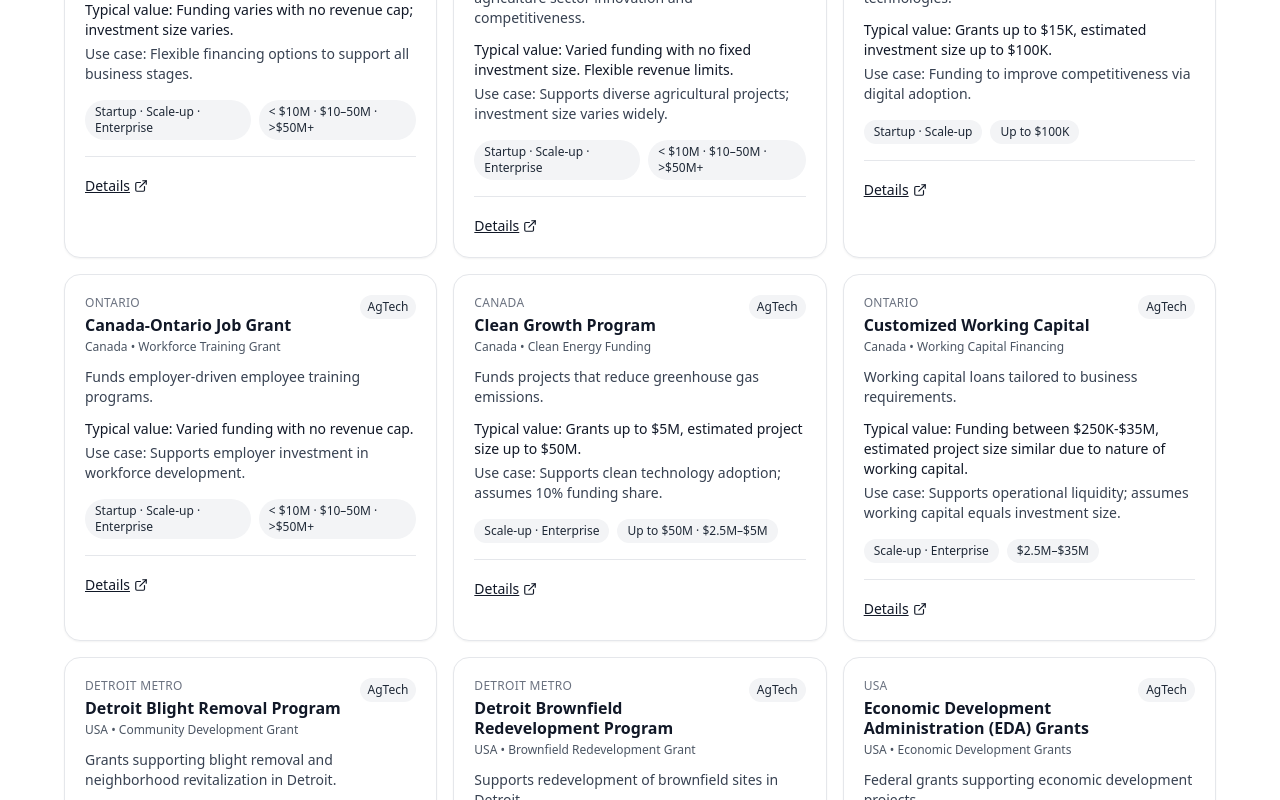
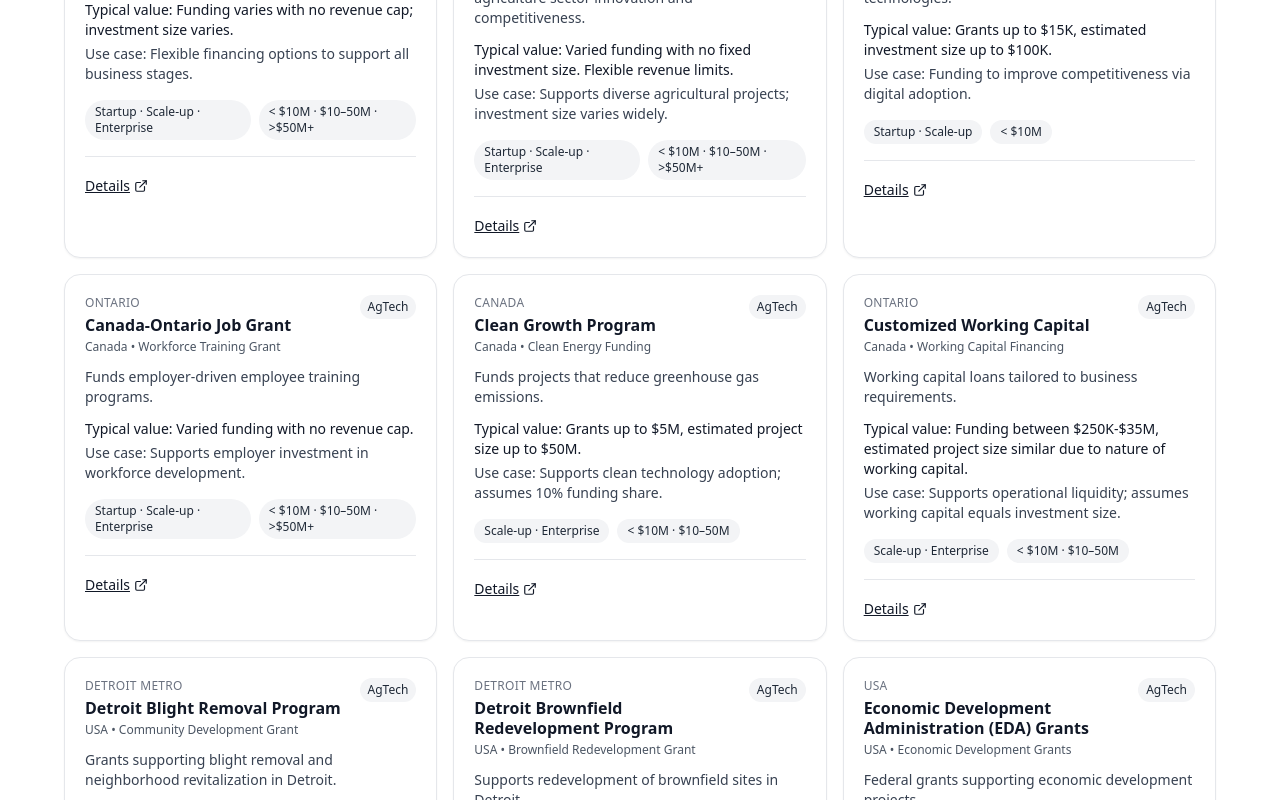
Before and after one commit to rivercollaborative-cell/incentives-grid, a React (Create React App) app: page / in a window 1280 px wide. Shown: the part 1340-2140 px from the top of the page. Built offline with nearby package versions, Linux system fonts and the light colour scheme.

Commit message:
Update IncentivesGrid.tsx

```diff
--- a/src/IncentivesGrid.tsx
+++ b/src/IncentivesGrid.tsx
@@ -153,7 +153,7 @@
   type: "Digital Adoption Grant",
   sectors: ["AgTech", "AI", "EV/AV", "BioTech"],
   stages: ["Startup", "Scale-up"],
-  sizes: ["Up to $100K"],
+  sizes: ["< $10M"],
   headline: "Supports small businesses adopting digital technologies.",
   estValue: "Grants up to $15K, estimated investment size up to $100K.",
   useCase: "Funding to improve competitiveness via digital adoption.",
@@ -183,7 +183,7 @@
   type: "Clean Energy Funding",
   sectors: ["AgTech"],
   stages: ["Scale-up", "Enterprise"],
-  sizes: ["Up to $50M", "$2.5M–$5M"],
+  sizes: ["< $10M", "$10–50M"],
   headline: "Funds projects that reduce greenhouse gas emissions.",
   estValue: "Grants up to $5M, estimated project size up to $50M.",
   useCase: "Supports clean technology adoption; assumes 10% funding share.",
@@ -198,7 +198,7 @@
   type: "Working Capital Financing",
   sectors: ["AgTech", "AI", "EV/AV", "FinTech", "BioTech"],
   stages: ["Scale-up", "Enterprise"],
-  sizes: ["$2.5M–$35M"],
+  sizes: ["< $10M", "$10–50M"],
   headline: "Working capital loans tailored to business requirements.",
   estValue: "Funding between $250K-$35M, estimated project size similar due to nature of working capital.",
   useCase: "Supports operational liquidity; assumes working capital equals investment size.",
@@ -213,7 +213,7 @@
   type: "Community Development Grant",
   sectors: ["AgTech", "AI", "EV/AV", "FinTech", "BioTech", "Advanced Manufacturing"],
   stages: ["Scale-up", "Enterprise"],
-  sizes: ["Up to $50M", "$0.5M–$5M"],
+  sizes: ["< $10M", "$10–50M"],
   headline: "Grants supporting blight removal and neighborhood revitalization in Detroit.",
   estValue: "Funding up to $5M, estimated total project size up to $50M.",
   useCase: "Supports community revitalization projects. Assumes ~10% funding share.",
@@ -228,7 +228,7 @@
   type: "Brownfield Redevelopment Grant",
   sectors: ["AgTech", "AI", "EV/AV", "FinTech", "BioTech", "Advanced Manufacturing"],
   stages: ["Scale-up", "Enterprise"],
-  sizes: ["Up to $50M", "$0.5M–$5M"],
+  sizes: ["< $10M", "$10–50M"],
   headline: "Supports redevelopment of brownfield sites in Detroit.",
   estValue: "Funding up to $5M with estimated total investment size up to $50M.",
   useCase: "Supports cleanup and redevelopment; assumes ~10% funding of project size.",
@@ -258,7 +258,7 @@
   type: "Energy Technology Funding",
   sectors: ["AgTech"],
   stages: ["Scale-up", "Enterprise"],
-  sizes: ["Up to $50M", "$0.5M–$5M"],
+  sizes: ["< $10M", "$10–50M"],
   headline: "Supports energy tech development with grants and funding.",
   estValue: "Funding up to $5M, estimated investment size up to $50M.",
   useCase: "Supports energy innovation projects. Assumes 10% funding share.",
@@ -288,7 +288,7 @@
   type: "Innovation Funding",
   sectors: ["AgTech", "AI", "EV/AV", "FinTech", "BioTech"],
   stages: ["Startup", "Scale-up", "Enterprise"],
-  sizes: ["Up to $50M", "$1M–$5M"],
+  sizes: ["< $10M", "$10–50M"],
   headline: "Funds innovation projects in Ontario supporting business growth.",
   estValue: "Funding up to $5M, estimated total investment up to $50M; $5M revenue cap.",
   useCase: "Assumes ~10% funding share for investment size estimation.",
@@ -303,7 +303,7 @@
   type: "Government Procurement Innovation Program",
   sectors: ["AgTech", "EV/AV", "BioTech"],
   stages: ["Startup", "Scale-up", "Enterprise"],
-  sizes: ["Up to $150K"],
+  sizes: ["< $10M"],
   headline: "Procurement program supporting innovative product development.",
   estValue: "Funding up to $150K per phase; no total investment limit.",
   useCase: "Supports innovators through government contracts.",
@@ -406,7 +406,7 @@
   type: "Business Revitalization Grant",
   sectors: ["AgTech", "AI", "EV/AV", "FinTech", "BioTech", "Advanced Manufacturing"],
   stages: ["Scale-up", "Enterprise"],
-  sizes: ["Up to $50M", "$0.5M–$5M"],
+  sizes: ["< $10M", "$10–50M"],
   headline: "Supports revitalization of neighborhood businesses in Detroit.",
   estValue: "Grants up to $5M, estimated project size $50M max.",
   useCase: "Business growth support with funding assumptions of 10% total project size.",
@@ -451,7 +451,7 @@
   type: "Innovation Voucher",
   sectors: ["AgTech", "AI", "EV/AV", "FinTech"],
   stages: ["Startup", "Scale-up", "Enterprise"],
-  sizes: ["Up to $50K"],
+  sizes: ["< $10M"],
   headline: "Provides vouchers to support innovation and productivity projects.",
   estValue: "Funding up to $50,000; no total investment cap.",
   useCase: "Supports innovation; assumes funding is partial project cost.",
@@ -481,7 +481,7 @@
   type: "Infrastructure Preparation Funding",
   sectors: ["AgTech", "EV/AV", "FinTech", "BioTech"],
   stages: ["Startup", "Scale-up", "Enterprise"],
-  sizes: ["Up to $25K"],
+  sizes: ["< $10M"],
   headline: "Supports site preparation for industrial and commercial development.",
   estValue: "Funding up to $25K; no total investment cap.",
   useCase: "Facilitates access to ready business sites.",
@@ -511,7 +511,7 @@
   type: "Federal R&D Grant",
   sectors: ["AgTech", "AI", "EV/AV", "FinTech", "BioTech"],
   stages: ["Startup", "Scale-up", "Enterprise"],
-  sizes: ["Up to $15M"],
+  sizes: ["< $10M", "$10–50M"],
   headline: "Federal grants supporting innovative R&D for small businesses.",
   estValue: "Funding up to $1.5M; estimated total project size up to $15M.",
   useCase: "Supports early-stage innovation with government funding.",
@@ -526,7 +526,7 @@
   type: "Federal R&D Grant",
   sectors: ["AgTech", "AI", "EV/AV", "FinTech", "BioTech"],
   stages: ["Startup", "Scale-up", "Enterprise"],
-  sizes: ["Up to $15M"],
+  sizes: ["< $10M", "$10–50M"],
   headline: "Federal grants supporting technology transfer research.",
   estValue: "Funding up to $1.5M; estimated project size up to $15M.",
   useCase: "Encourages collaboration between small businesses and research institutions.",
@@ -587,7 +587,7 @@
   type: "Recovery Grant",
   sectors: ["AgTech", "AI", "EV/AV", "FinTech", "BioTech", "Advanced Manufacturing"],
   stages: ["Scale-up", "Enterprise"],
-  sizes: ["Up to $50M", "$0.5M–$5M"],
+  sizes: ["< $10M", "$10–50M"],
   headline: "Grants to support small business recovery in Wayne County.",
   estValue: "Funding up to $5M, estimated total investment size up to $50M.",
   useCase: "Helps businesses recover post-disruption; assumes 10% funding share.",
```
